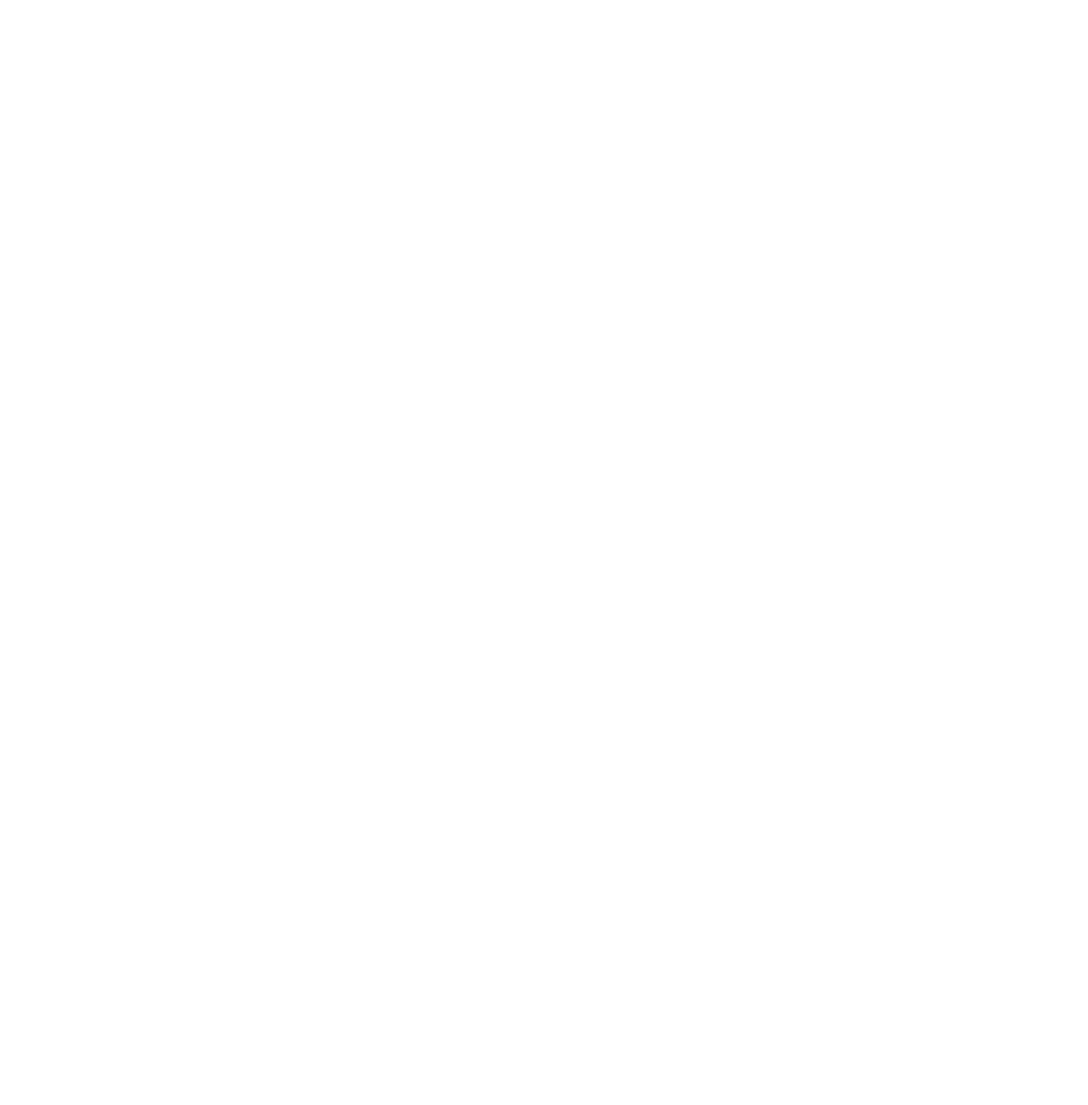
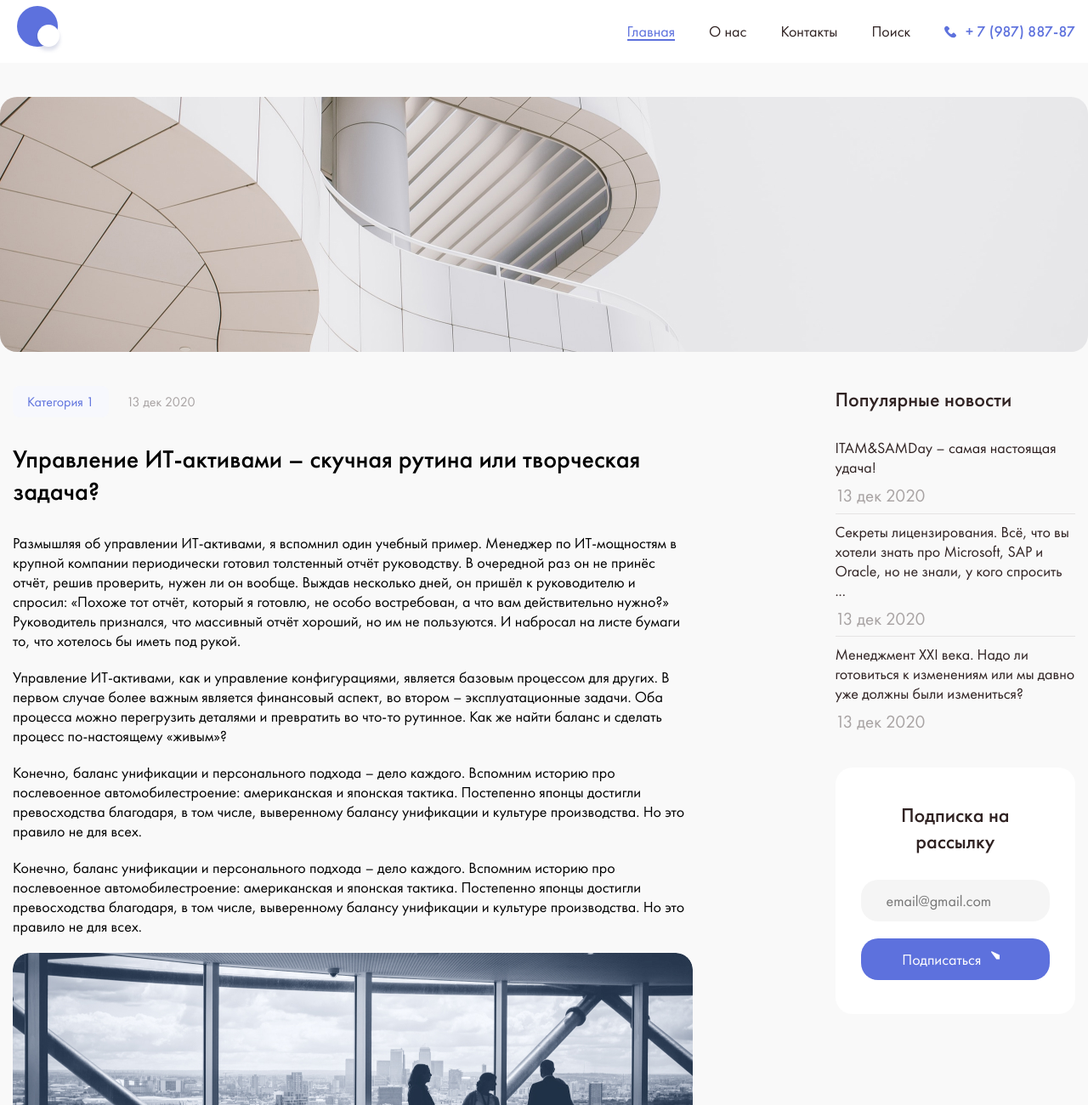
Before and after one commit to vitalyreutsky/blog-wp, a plain HTML site: page post.html in a window 1280 px wide. Shown: the top 1300 px of the page at 85% size. Before the commit the page ends 800 px from the top, so only its background shows below. Drawn offline with Linux system fonts and the light colour scheme.

Commit message:
Завершил 2 страницу

```diff
--- a/css/post.css
+++ b/css/post.css
@@ -0,0 +1,105 @@
+.post-banner {
+  padding: var(--grid-gap) 0;
+}
+
+.post-banner__container {
+  height: 300px;
+  border-radius: 20px;
+  overflow: hidden;
+  padding: 0;
+  max-width: 1440px;
+  background-size: cover;
+  background-repeat: no-repeat;
+  background-position: center;
+}
+
+.post-content {
+  padding-bottom: 100px;
+}
+
+.post-content__container {
+  display: grid;
+  grid-template-columns: repeat(4, 1fr);
+  gap: var(--grid-gap);
+}
+
+.post-wrapper {
+  grid-column: 3 span;
+}
+
+.post {
+  max-width: 800px;
+}
+
+.post-category {
+  margin-right: 21px;
+  display: inline-block;
+  border-radius: 8px;
+  padding: 8px 17px;
+  background: #f7f8fd;
+  color: var(--accent-color);
+  font-size: 16px;
+  line-height: 21px;
+}
+
+.post-meta {
+  display: flex;
+  align-items: center;
+  margin-bottom: 30px;
+}
+
+.post-date {
+  font-size: 16px;
+  line-height: 21px;
+  color: rgba(47, 34, 34, 0.4);
+}
+
+.post-title {
+  margin-bottom: 30px;
+  font-size: 30px;
+  line-height: 38px;
+  color: #000;
+}
+
+.post p {
+  margin: 0;
+  margin-bottom: 20px;
+  font-size: 18px;
+  line-height: 23px;
+  color: #000;
+}
+
+.post img {
+  display: inline-block;
+  object-fit: cover;
+  border-radius: 20px;
+  margin-bottom: 20px;
+}
+
+.post-links {
+  padding-top: 35px;
+  display: flex;
+  align-items: center;
+  justify-content: space-between;
+  max-width: 800px;
+}
+
+.post-links__link {
+  display: inline-flex;
+  align-items: center;
+  padding: 0px 17px;
+  height: 43px;
+  background: rgba(93, 113, 221, 0.05);
+  border-radius: 8px;
+  font-size: 18px;
+  line-height: 23px;
+  color: var(--accent-color);
+}
+
+.post-links__link--prev svg {
+  margin-right: 7px;
+}
+
+.post-links__link--next span {
+  margin-right: 7px;
+}
--- a/css/style.css
+++ b/css/style.css
@@ -226,11 +226,12 @@ body {
   color: rgba(47, 34, 34, 0.4);
 }
 
-.blog-post__data {
+.blog-post__date {
   position: absolute;
   right: var(--grid-gap);
   top: var(--grid-gap);
   font-size: 16px;
+  line-height: 21;
   color: rgba(47, 34, 34, 0.4);
 }
 
@@ -269,7 +270,7 @@ body {
   color: #fff;
 }
 
-.post-grid__item:nth-child(5n + 2) .blog-post__data {
+.post-grid__item:nth-child(5n + 2) .blog-post__date {
   top: auto;
   right: auto;
   bottom: var(--grid-gap);
@@ -296,7 +297,7 @@ body {
   color: #fff;
 }
 
-.post-grid__item:nth-child(5n + 3) .blog-post__data {
+.post-grid__item:nth-child(5n + 3) .blog-post__date {
   top: auto;
   right: auto;
   bottom: var(--grid-gap);
@@ -313,7 +314,7 @@ body {
   padding-bottom: 30px;
 }
 
-.post-grid__item:nth-child(5n + 4) .blog-post__data {
+.post-grid__item:nth-child(5n + 4) .blog-post__date {
   top: 30px;
 }
 
@@ -334,7 +335,7 @@ body {
   padding-bottom: 30px;
 }
 
-.post-grid__item:nth-child(5n + 5) .blog-post__data {
+.post-grid__item:nth-child(5n + 5) .blog-post__date {
   top: 30px;
 }
 
@@ -398,7 +399,7 @@ body {
   margin-bottom: 10px;
 }
 
-.popular-post__article .blog-post__data {
+.popular-post__article .blog-post__date {
   font-size: 21px;
   line-height: 23px;
   position: initial;
--- a/index.html
+++ b/index.html
@@ -6,6 +6,7 @@
     <meta name="viewport" content="width=device-width, initial-scale=1.0" />
     <link rel="stylesheet" href="css/normalize.css" />
     <link rel="stylesheet" href="css/style.css" />
+    <link rel="stylesheet" href="css/post.css" />
 
     <title>Главная | Блог</title>
   </head>
@@ -45,7 +46,7 @@
         <div class="container content__container">
           <div class="posts">
             <article class="blog-post blog-post__main">
-              <a href="" class="blog-post__category">Категория 1</a>
+              <a href="#" class="blog-post__category">Категория 1</a>
               <h3 class="blog-post__title blog-title">
                 <a href="#" class="blog-post__link">
                   Управление ИТ-активами – скучная рутина или творческая задача?
@@ -57,7 +58,7 @@
                 готовил толстенный отчёт руководству. В очередной раз он не
                 принёс отчёт, решив проверить, нужен ли он вообще.
               </p>
-              <time class="blog-post__data">13 дек 2020</time>
+              <time class="blog-post__date">13 дек 2020</time>
             </article>
             <ul class="post-grid list-reset">
               <li class="post-grid__item">
@@ -76,7 +77,7 @@
                     очередной раз он не принёс отчёт, решив проверить, нужен ли
                     он вообще.
                   </p>
-                  <time class="blog-post__data">13 дек 2020</time>
+                  <time class="blog-post__date">13 дек 2020</time>
                 </article>
               </li>
               <li class="post-grid__item">
@@ -87,7 +88,7 @@
                       >ITAM&SAMDay – самая настоящая удача!</a
                     >
                   </h3>
-                  <time class="blog-post__data">13 дек 2020</time>
+                  <time class="blog-post__date">13 дек 2020</time>
                 </article>
               </li>
               <li class="post-grid__item">
@@ -104,7 +105,7 @@
                       задача?
                     </a>
                   </h3>
-                  <time class="blog-post__data">13 дек 2020</time>
+                  <time class="blog-post__date">13 дек 2020</time>
                 </article>
               </li>
               <li class="post-grid__item">
@@ -116,7 +117,7 @@
                       задача слово слово и еще длинное слово после чего ...
                     </a>
                   </h3>
-                  <time class="blog-post__data">13 дек 2020</time>
+                  <time class="blog-post__date">13 дек 2020</time>
                 </article>
               </li>
               <li class="post-grid__item">
@@ -127,7 +128,7 @@
                       >ITAM&SAMDay – самая настоящая удача!</a
                     >
                   </h3>
-                  <time class="blog-post__data">13 дек 2020</time>
+                  <time class="blog-post__date">13 дек 2020</time>
                 </article>
               </li>
 
@@ -147,7 +148,7 @@
                     очередной раз он не принёс отчёт, решив проверить, нужен ли
                     он вообще.
                   </p>
-                  <time class="blog-post__data">13 дек 2020</time>
+                  <time class="blog-post__date">13 дек 2020</time>
                 </article>
               </li>
               <li class="post-grid__item">
@@ -158,7 +159,7 @@
                       >ITAM&SAMDay – самая настоящая удача!</a
                     >
                   </h3>
-                  <time class="blog-post__data">13 дек 2020</time>
+                  <time class="blog-post__date">13 дек 2020</time>
                 </article>
               </li>
               <li class="post-grid__item">
@@ -170,7 +171,7 @@
                       задача?</a
                     >
                   </h3>
-                  <time class="blog-post__data">13 дек 2020</time>
+                  <time class="blog-post__date">13 дек 2020</time>
                 </article>
               </li>
               <li class="post-grid__item">
@@ -182,7 +183,7 @@
                       задача слово слово и еще длинное слово после чего ...</a
                     >
                   </h3>
-                  <time class="blog-post__data">13 дек 2020</time>
+                  <time class="blog-post__date">13 дек 2020</time>
                 </article>
               </li>
               <li class="post-grid__item">
@@ -193,7 +194,7 @@
                       >ITAM&SAMDay – самая настоящая удача!</a
                     >
                   </h3>
-                  <time class="blog-post__data">13 дек 2020</time>
+                  <time class="blog-post__date">13 дек 2020</time>
                 </article>
               </li>
             </ul>
@@ -223,7 +224,7 @@
                     <h3 class="blog-post__title blog-title">
                       ITAM&SAMDay – самая настоящая удача!
                     </h3>
-                    <time class="blog-post__data">13 дек 2020</time>
+                    <time class="blog-post__date">13 дек 2020</time>
                   </article>
                 </li>
                 <li class="popular-posts__item">
@@ -232,7 +233,7 @@
                       Секреты лицензирования. Всё, что вы хотели знать про
                       Microsoft, SAP и Oracle, но не знали, у кого спросить ...
                     </h3>
-                    <time class="blog-post__data">13 дек 2020</time>
+                    <time class="blog-post__date">13 дек 2020</time>
                   </article>
                 </li>
                 <li class="popular-posts__item">
@@ -241,7 +242,7 @@
                       Менеджмент XXI века. Надо ли готовиться к изменениям или
                       мы давно уже должны были измениться?
                     </h3>
-                    <time class="blog-post__data">13 дек 2020</time>
+                    <time class="blog-post__date">13 дек 2020</time>
                   </article>
                 </li>
               </ul>
--- a/post.html
+++ b/post.html
@@ -0,0 +1,242 @@
+<!DOCTYPE html>
+<html lang="ru">
+  <head>
+    <meta charset="UTF-8" />
+    <meta http-equiv="X-UA-Compatible" content="IE=edge" />
+    <meta name="viewport" content="width=device-width, initial-scale=1.0" />
+    <link rel="stylesheet" href="css/normalize.css" />
+    <link rel="stylesheet" href="css/style.css" />
+    <link rel="stylesheet" href="css/post.css" />
+
+    <title>Главная | Блог</title>
+  </head>
+  <body>
+    <header class="header">
+      <div class="container header__container">
+        <a class="logo header__logo">
+          <img src="img/logo.svg" alt="Логотип блога" />
+        </a>
+        <div class="header__right">
+          <nav class="nav header__nav">
+            <ul class="nav__list list-reset">
+              <li class="nav__item">
+                <a class="nav__link nav__link--active">Главная</a>
+              </li>
+              <li class="nav__item">
+                <a href="#" class="nav__link">О нас</a>
+              </li>
+              <li class="nav__item">
+                <a href="#" class="nav__link">Контакты</a>
+              </li>
+              <li class="nav__item">
+                <a href="#" class="nav__link">Поиск</a>
+              </li>
+            </ul>
+          </nav>
+          <a href="tel:+798788787" class="phone">+ 7 (987) 887-87</a>
+        </div>
+      </div>
+    </header>
+    <main class="main">
+      <div class="post-banner">
+        <div
+          class="container post-banner__container"
+          style="background-image: url('img/post-banner.jpg')"
+        ></div>
+      </div>
+      <section class="post-content">
+        <div class="container post-content__container">
+          <div class="post-wrapper">
+            <div class="post">
+              <div class="post-meta">
+                <a href="#" class="post-category">Категория 1</a>
+                <time class="post-date">13 дек 2020</time>
+              </div>
+
+              <h1 class="blog-title post-title">
+                Управление ИТ-активами – скучная рутина или творческая задача?
+              </h1>
+              <p>
+                Размышляя об управлении ИТ-активами, я вспомнил один учебный
+                пример. Менеджер по ИТ-мощностям в крупной компании периодически
+                готовил толстенный отчёт руководству. В очередной раз он не
+                принёс отчёт, решив проверить, нужен ли он вообще. Выждав
+                несколько дней, он пришёл к руководителю и спросил: «Похоже тот
+                отчёт, который я готовлю, не особо востребован, а что вам
+                действительно нужно?» Руководитель признался, что массивный
+                отчёт хороший, но им не пользуются. И набросал на листе бумаги
+                то, что хотелось бы иметь под рукой.
+              </p>
+              <p>
+                Управление ИТ-активами, как и управление конфигурациями,
+                является базовым процессом для других. В первом случае более
+                важным является финансовый аспект, во втором – эксплуатационные
+                задачи. Оба процесса можно перегрузить деталями и превратить во
+                что-то рутинное. Как же найти баланс и сделать процесс
+                по-настоящему «живым»?
+              </p>
+              <p>
+                Конечно, баланс унификации и персонального подхода – дело
+                каждого. Вспомним историю про послевоенное автомобилестроение:
+                американская и японская тактика. Постепенно японцы достигли
+                превосходства благодаря, в том числе, выверенному балансу
+                унификации и культуре производства. Но это правило не для всех.
+              </p>
+              <p>
+                Конечно, баланс унификации и персонального подхода – дело
+                каждого. Вспомним историю про послевоенное автомобилестроение:
+                американская и японская тактика. Постепенно японцы достигли
+                превосходства благодаря, в том числе, выверенному балансу
+                унификации и культуре производства. Но это правило не для всех.
+              </p>
+              <img src="img/post-img.jpg" alt="Post-img" />
+            </div>
+            <div class="post-links">
+              <a href="#" class="post-links__link post-links__link--prev">
+                <svg
+                  width="10"
+                  height="11"
+                  viewBox="0 0 10 11"
+                  fill="none"
+                  xmlns="http://www.w3.org/2000/svg"
+                >
+                  <g clip-path="url(#clip0)">
+                    <path
+                      d="M2.41344 5.22558L7.03874 0.613083C7.19028 0.462049 7.43563 0.462303 7.58692 0.613865C7.73809 0.765407 7.7377 1.01089 7.58614 1.16205L3.23616 5.50002L7.58629 9.83797C7.73784 9.98914 7.73823 10.2345 7.58708 10.386C7.51124 10.462 7.41188 10.5 7.31253 10.5C7.21342 10.5 7.11446 10.4623 7.03876 10.3868L2.41344 5.77443C2.34046 5.70181 2.2995 5.60299 2.2995 5.50002C2.2995 5.39705 2.34057 5.29834 2.41344 5.22558Z"
+                      fill="#5D71DD"
+                    />
+                  </g>
+                  <defs>
+                    <clipPath id="clip0">
+                      <rect
+                        width="10"
+                        height="10"
+                        fill="white"
+                        transform="matrix(-1 0 0 1 10 0.5)"
+                      />
+                    </clipPath>
+                  </defs>
+                </svg>
+                <span>Предыдущая новость</span>
+              </a>
+              <a href="#" class="post-links__link post-links__link--next"
+                ><span>Следующая новость</span>
+                <svg
+                  width="6"
+                  height="11"
+                  viewBox="0 0 6 11"
+                  fill="none"
+                  xmlns="http://www.w3.org/2000/svg"
+                >
+                  <path
+                    d="M5.58656 5.22558L0.961262 0.613083C0.80972 0.462049 0.56437 0.462303 0.413081 0.613865C0.26191 0.765407 0.2623 1.01089 0.413862 1.16205L4.76384 5.50002L0.413706 9.83797C0.262164 9.98914 0.261773 10.2345 0.412925 10.386C0.488764 10.462 0.58812 10.5 0.687475 10.5C0.786576 10.5 0.88554 10.4623 0.961243 10.3868L5.58656 5.77443C5.65954 5.70181 5.7005 5.60299 5.7005 5.50002C5.7005 5.39705 5.65943 5.29834 5.58656 5.22558Z"
+                    fill="#5D71DD"
+                  />
+                </svg>
+              </a>
+            </div>
+          </div>
+          <aside class="sidebar">
+            <div class="popular-posts">
+              <h3 class="popular-posts__title blog-title">
+                Популярные новости
+              </h3>
+              <ul class="popular-posts__list list-reset">
+                <li class="popular-posts__item">
+                  <article class="blog-post popular-post__article">
+                    <h3 class="blog-post__title blog-title">
+                      ITAM&SAMDay – самая настоящая удача!
+                    </h3>
+                    <time class="blog-post__date">13 дек 2020</time>
+                  </article>
+                </li>
+                <li class="popular-posts__item">
+                  <article class="blog-post popular-post__article">
+                    <h3 class="blog-post__title blog-title">
+                      Секреты лицензирования. Всё, что вы хотели знать про
+                      Microsoft, SAP и Oracle, но не знали, у кого спросить ...
+                    </h3>
+                    <time class="blog-post__date">13 дек 2020</time>
+                  </article>
+                </li>
+                <li class="popular-posts__item">
+                  <article class="blog-post popular-post__article">
+                    <h3 class="blog-post__title blog-title">
+                      Менеджмент XXI века. Надо ли готовиться к изменениям или
+                      мы давно уже должны были измениться?
+                    </h3>
+                    <time class="blog-post__date">13 дек 2020</time>
+                  </article>
+                </li>
+              </ul>
+            </div>
+            <div class="subscribe">
+              <h3 class="subscribe__title blog-title">Подписка на рассылку</h3>
+              <form action="" class="subscribe__form sub-form">
+                <input
+                  type="email"
+                  class="sub-form__input"
+                  placeholder="email@gmail.com"
+                />
+                <button class="sub-form__btn btn-reset">
+                  <span>Подписаться</span>
+
+                  <svg
+                    width="20"
+                    height="21"
+                    viewBox="0 0 20 21"
+                    fill="none"
+                    xmlns="http://www.w3.org/2000/svg"
+                  >
+                    <g clip-path="url(#clip0)">
+                      <path
+                        d="M19.5857 9.85046L1.01474 1.27924C0.719033 1.14496 0.366184 1.22496 0.160475 1.47924C-0.046663 1.73352 -0.0538057 2.09494 0.143332 2.35636L6.25033 10.499L0.143332 18.6417C-0.0538057 18.9031 -0.046663 19.2659 0.159046 19.5188C0.297614 19.6917 0.504752 19.7845 0.714747 19.7845C0.816173 19.7845 0.917599 19.7631 1.01331 19.7188L19.5843 11.1476C19.8386 11.0304 20 10.7776 20 10.499C20 10.2205 19.8386 9.9676 19.5857 9.85046Z"
+                        fill="white"
+                      />
+                    </g>
+                    <defs>
+                      <clipPath id="clip0">
+                        <rect
+                          width="20"
+                          height="20"
+                          fill="white"
+                          transform="translate(0 0.5)"
+                        />
+                      </clipPath>
+                    </defs>
+                  </svg>
+                </button>
+              </form>
+            </div>
+          </aside>
+        </div>
+      </section>
+      <footer class="footer">
+        <div class="container footer__container">
+          <a class="logo footer__logo">
+            <img src="img/logo.svg" alt="Логотип блога" />
+          </a>
+          <nav class="nav footer__nav">
+            <ul class="nav__list list-reset">
+              <li class="nav__item">
+                <a class="nav__link nav__link--active">Главная</a>
+              </li>
+              <li class="nav__item">
+                <a href="#" class="nav__link">О нас</a>
+              </li>
+              <li class="nav__item">
+                <a href="#" class="nav__link">Контакты</a>
+              </li>
+              <li class="nav__item">
+                <a href="#" class="nav__link">Поиск</a>
+              </li>
+            </ul>
+          </nav>
+          <small class="footer__copyright"
+            >ООО “Организация” 2020. Все права защищены</small
+          >
+        </div>
+      </footer>
+    </main>
+  </body>
+</html>
```
